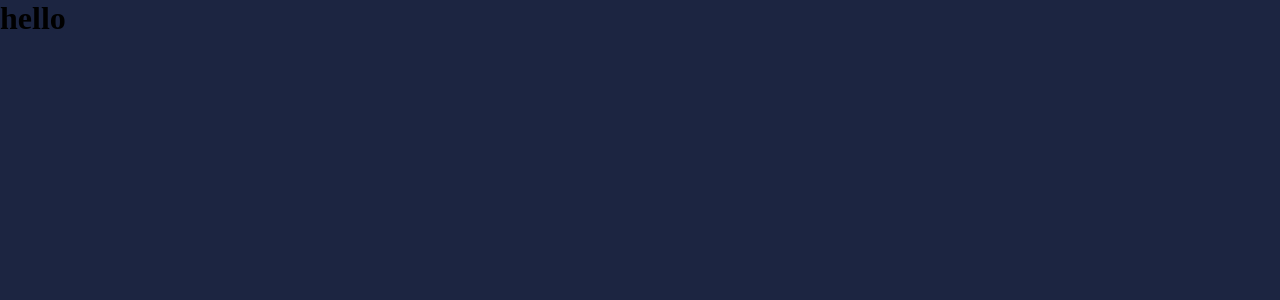
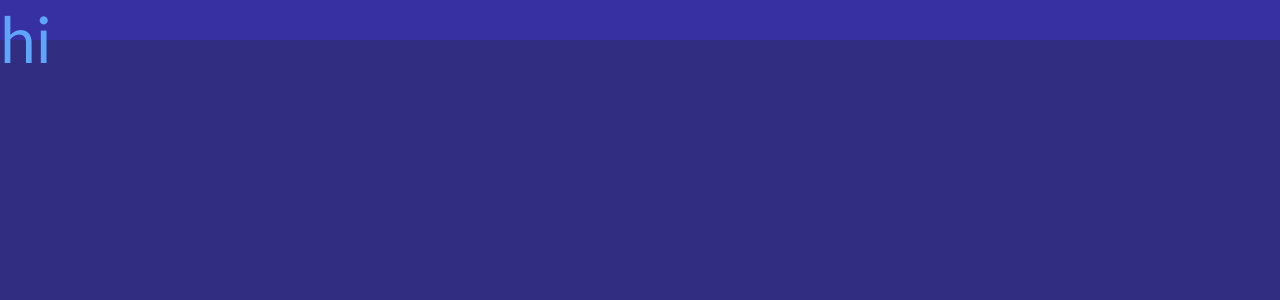
Before and after one commit to maxkopitz/portfolio, a Next.js app: page / in a window 1280 px wide. Shown: the top 300 px of the page. Built offline with nearby package versions, Linux system fonts and the light colour scheme.

Commit message:
Changes to layout, figuring out navbar

```diff
--- a/components/nav/navbar.js
+++ b/components/nav/navbar.js
@@ -1,7 +1,11 @@
+import styles from '../../styles/Nav.module.css'
+import NavItem from './NavItem';
+
+
 const NavBar = () => {
   return (
-    <div>
-      <h1>Hello</h1>
+    <div className={styles.navbar}>
+      <NavItem />
     </div>
   );
 };
--- /dev/null
+++ b/components/nav/navitem.js
@@ -0,0 +1,9 @@
+const NavItem = () => {
+  return (
+    <div>
+      hi
+    </div>
+  );
+};
+
+export default NavItem;
--- /dev/null
+++ b/components/sections/sections.js
@@ -0,0 +1,5 @@
+import Intro from './intro';
+import About from './about';
+import Experience from './experience';
+import Contact from './contact';
+import Footer from './footer';
--- a/pages/index.js
+++ b/pages/index.js
@@ -1,5 +1,4 @@
 import NavBar from '../components/nav/navbar';
-import Intro from '../components/sections/intro';
 export default function Home() {
   return (
     <>
@@ -7,7 +6,7 @@ export default function Home() {
         <title>maxwell.dev | about</title>
       </header>
       <div>
-        <Intro />
+        <NavBar />
       </div>
     </>
   );
--- /dev/null
+++ b/styles/Nav.module.css
@@ -0,0 +1,11 @@
+.navbar {
+  display: flex;
+  background-color: #3730a3;
+  width: 100%;
+  height: 5%;
+  position: absolute;
+}
+
+.navitem {
+
+}
--- /dev/null
+++ b/styles/Section.module.css
@@ -0,0 +1,3 @@
+.section {
+
+}
--- a/styles/globals.css
+++ b/styles/globals.css
@@ -1,10 +1,13 @@
-@tailwind base;
-@tailwind components;
-@tailwind utilities;
+@import url('https://fonts.googleapis.com/css2?family=Inter:wght@400;500;700&family=Lato:wght@400;700;900&display=swap');
 * {
   margin: 0;
   padding: 0;
+
 }
 html {
-  background-color: #1C2541;
+  background-color: #312e81;
+  color: #60a5fa;
+  font-family: 'Lato', sans-serif;
+  font-weight: 400;
+  font-size: 64px;
 }
```
